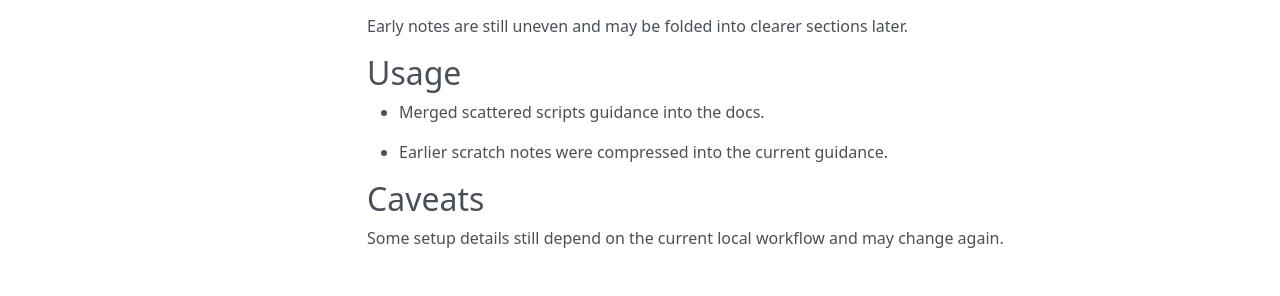
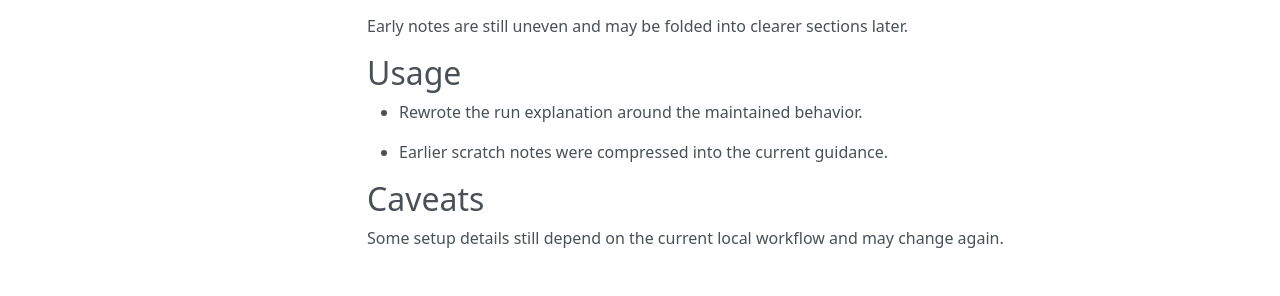
Before and after one commit to sebastianspicker/rae, an MkDocs documentation site: the page built from docs/README.md, in a window 1280 px wide. Shown: the part 340-636 px from the top of the page. Built offline with MkDocs 1.6.1, drawn with Linux system fonts in a browser that asks for light colours; nearby versions of some CDN libraries.

Commit message:
docs(run): rewrite orchestration run assumptions after cleanup

```diff
--- a/docs/README.md
+++ b/docs/README.md
@@ -11,7 +11,7 @@
 Early notes are still uneven and may be folded into clearer sections later.
 
 ## Usage
-- Merged scattered scripts guidance into the docs.
+- Rewrote the run explanation around the maintained behavior.
 
 - Earlier scratch notes were compressed into the current guidance.
 
```
Also changed, not shown: docs/run-notes.md (added, +11 -0 lines).
